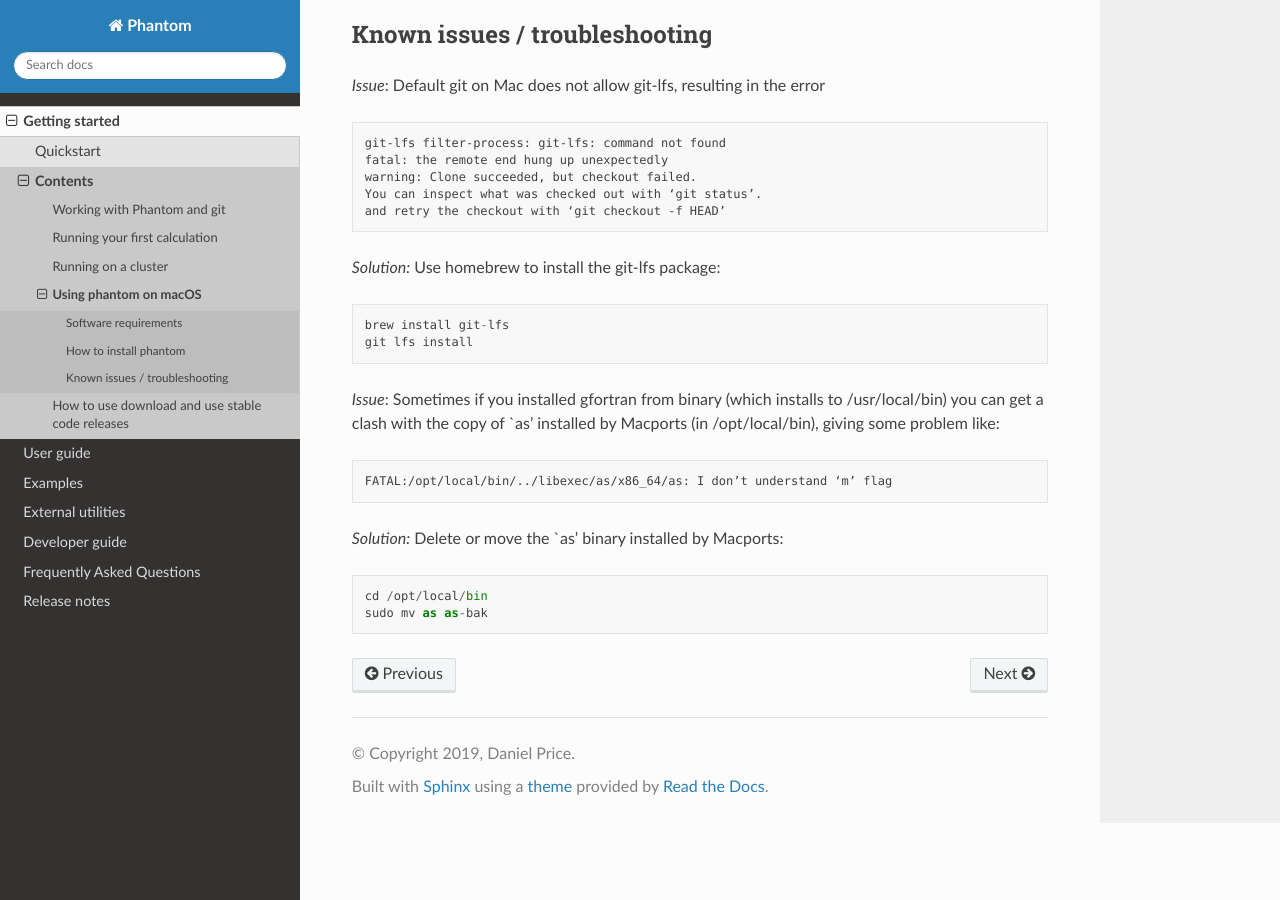
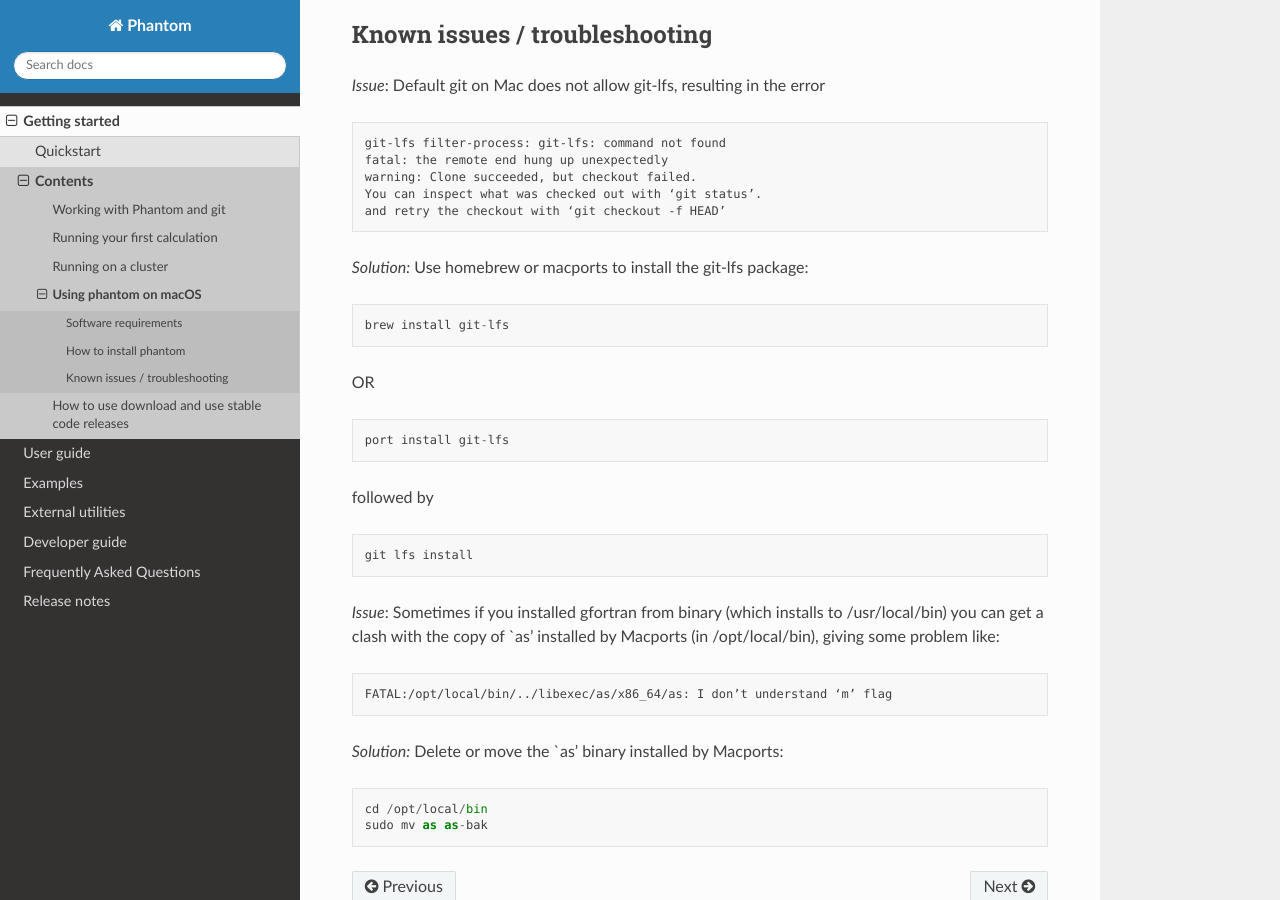
Before and after one commit to danieljprice/phantom, a Sphinx documentation site: the page built from docs/running-mac.rst, in a window 1280 px wide and 900 px high, scrolled down 865 px. Built offline with Sphinx 7.4.7 and the Read the Docs theme 2.0.0, drawn with Linux system fonts in a browser that asks for light colours; pages that are not in the unit, such as notebooks, are missing from menus.

Commit message:
running-mac.rst edited online with Bitbucket [skip ci]

```diff
--- a/docs/running-mac.rst
+++ b/docs/running-mac.rst
@@ -60,12 +60,24 @@
    You can inspect what was checked out with ‘git status’.
    and retry the checkout with ‘git checkout -f HEAD’
 
-*Solution:* Use homebrew to install the git-lfs package:
+*Solution:* Use homebrew or macports to install the git-lfs package:
 
 ::
 
    brew install git-lfs
+
+OR
+
+::
+
+   port install git-lfs
+
+followed by
+
+::
+
    git lfs install
+
 
 *Issue*: Sometimes if you installed gfortran from binary (which installs
 to /usr/local/bin) you can get a clash with the copy of \`as’ installed
```
